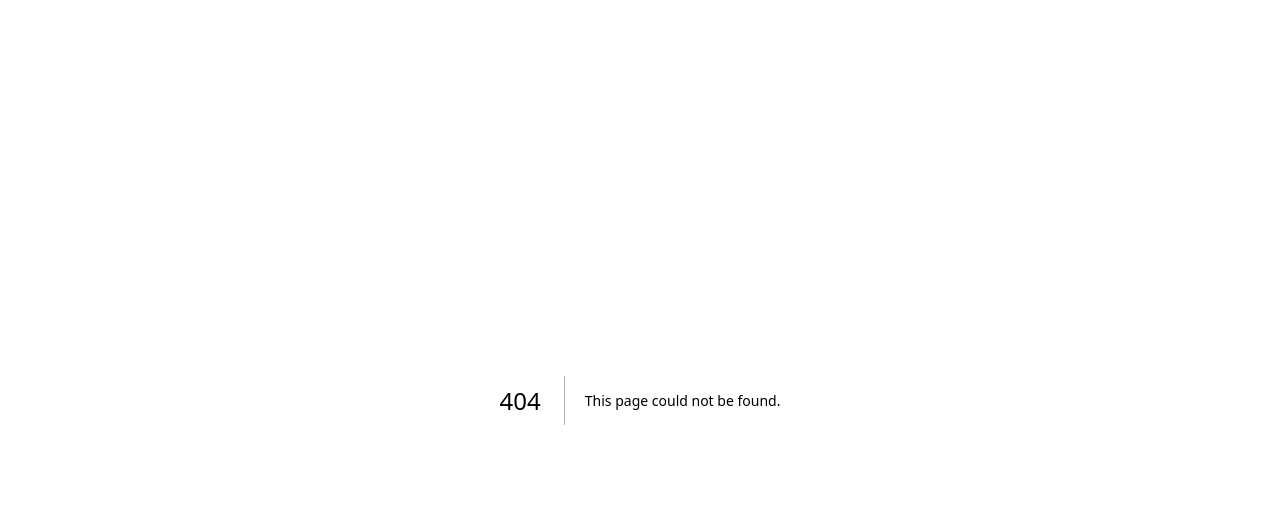
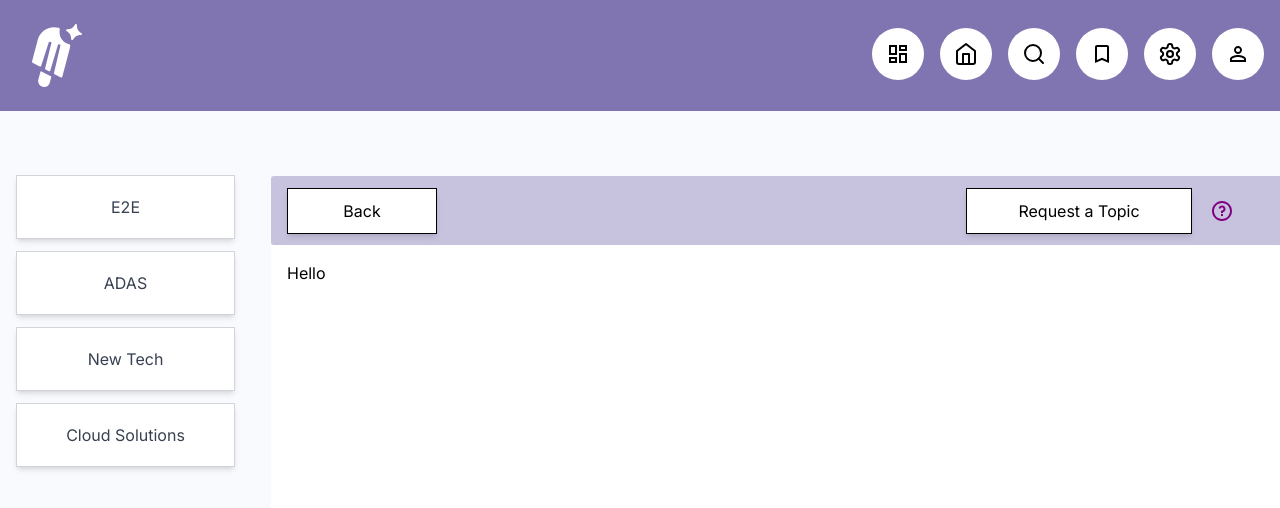
Before and after one commit to Ami-Sukumar01/Carbyte-Academy, a Next.js app: page /spaces/1 in a window 1280 px wide. Before the commit this address had no page. Shown: the top 508 px of the page. Built offline with nearby package versions, Linux system fonts and the light colour scheme.

Commit message:
worked on layout page,still have to work on popover as header is overlapping

```diff
--- /dev/null
+++ b/app/spaces/[e2e]/page.tsx
@@ -0,0 +1,12 @@
+import PageHeader from "@/components/Header"
+import TestComponent from "@/components/TestComponent"
+
+
+export default function SpacePage() {
+    return (
+      <>
+      <h1> Hello</h1>
+
+        </>
+    )
+}
--- /dev/null
+++ b/app/spaces/layout.tsx
@@ -0,0 +1,149 @@
+"use client";
+
+import PageHeader from "@/components/Header";
+import { RiQuestionLine } from "react-icons/ri";
+import { useState } from "react";
+
+export default function SpacesLayout({
+  children,
+}: {
+  children: React.ReactNode;
+}) {
+  const [showTooltip, setShowTooltip] = useState(false);
+
+  return (
+    <>
+      <section
+        className="flex flex-col min-h-screen"
+        style={{ backgroundColor: "#F8FAFE" }}
+      >
+        {/* Page Header (Navigation Bar) */}
+        <PageHeader />
+
+        {/* Main layout after the header */}
+        <div className="flex flex-1 overflow-hidden mt-6">
+          {/* Sidebar */}
+          <div className="w-[251px] p-4">
+            <div className="flex flex-col space-y-3 mt-6">
+              {/* Sidebar buttons */}
+              <button className="w-full h-[64px] bg-white shadow-md text-gray-700 rounded-lg border border-gray-300">
+                E2E
+              </button>
+              <button className="w-full h-[64px] bg-white shadow-md text-gray-700 rounded-lg border border-gray-300">
+                ADAS
+              </button>
+              <button className="w-full h-[64px] bg-white shadow-md text-gray-700 rounded-lg border border-gray-300">
+                New Tech
+              </button>
+              <button className="w-full h-[64px] bg-white shadow-md text-gray-700 rounded-lg border border-gray-300">
+                Cloud Solutions
+              </button>
+            </div>
+          </div>
+
+          {/* Right side content */}
+          <div className="flex-1 flex flex-col mt-6">
+            {/* Back button navbar covering entire right side */}
+            <div
+              className="flex items-center justify-between"
+              style={{
+                backgroundColor: "rgba(128, 117, 177, 0.41)",
+                borderRadius: "3px",
+                height: "69px",
+                width: "100%",
+                marginTop: "17px",
+                marginLeft: "20px",
+                padding: "0 16px",
+              }}
+            >
+              {/* Back Button */}
+              <button
+                className="bg-white text-black px-4 py-2 rounded-lg shadow-md"
+                style={{
+                  width: "150px",
+                  height: "46px",
+                  borderColor: "black",
+                  borderWidth: "1.5px",
+                }}
+              >
+                Back
+              </button>
+
+              {/* Request a Topic Button and Question Icon */}
+              <div className="flex items-center space-x-2 relative">
+                <button
+                  className="bg-white text-black px-4 py-2 rounded-lg shadow-md"
+                  style={{
+                    width: "226px",
+                    height: "46px",
+                    borderColor: "black",
+                    borderWidth: "1.5px",
+                    marginRight: "10px",
+                  }}
+                >
+                  Request a Topic
+                </button>
+
+                {/* Question Icon with Popover */}
+                <div
+                  className="relative group"
+                  onMouseEnter={() => setShowTooltip(true)}
+                  onMouseLeave={() => setShowTooltip(false)}
+                  style={{ zIndex: 9999, position: "relative" }} // Ensure popover is on top and has relative position
+                >
+                  <RiQuestionLine
+                    size={24}
+                    style={{
+                      color: "purple",
+                      cursor: "pointer",
+                      marginRight: "50px",
+                    }}
+                  />
+
+                  {/* Popover Box */}
+                  {showTooltip && (
+                    <div
+                      className="absolute left-1/2 transform -translate-x-1/2 bottom-full mb-4 w-[246px] h-[100px] p-4 text-black bg-white border border-gray-300 rounded-lg shadow-md"
+                      style={{
+                        whiteSpace: "normal",
+                        zIndex: 9999, // Ensure it's above everything else
+                      }}
+                    >
+                      <p>This is a popover button.</p>
+
+                      {/* Arrow (triangle) */}
+                      <div
+                        className="absolute bottom-[-8px] left-1/2 transform -translate-x-1/2"
+                        style={{
+                          width: 0,
+                          height: 0,
+                          borderLeft: "15px solid transparent",
+                          borderRight: "15px solid transparent",
+                          borderTop: "15px solid white",
+                        }}
+                      />
+                    </div>
+                  )}
+                </div>
+              </div>
+            </div>
+
+            {/* Main content (under navbar) */}
+            <div
+              className="flex-1 p-4 overflow-y-auto"
+              style={{
+                backgroundColor: "#ffffff",
+                borderRadius: "4px",
+                marginLeft: "20px",
+                marginTop: "0",
+                maxHeight: "calc(100vh - 128px)",
+              }}
+            >
+              {children}
+            </div>
+          </div>
+        </div>
+      </section>
+    </>
+  );
+}
--- a/app/spaces/page.tsx
+++ b/app/spaces/page.tsx
@@ -1,11 +1,7 @@
-import PageHeader from "@/components/Header"
-import TestComponent from "@/components/TestComponent"
-
 
 export default function SpacePage() {
     return (
         <div>
-        <PageHeader/>
 
         </div>
     )
--- a/components/Header.tsx
+++ b/components/Header.tsx
@@ -1,38 +1,37 @@
 import React from "react";
 import Image from "next/image";
-import { MdOutlineDashboard , MdBookmarkBorder , MdOutlinePersonOutline } from "react-icons/md"; // Example icons
-import { FiHome , FiSearch } from "react-icons/fi";
+import { MdOutlineDashboard, MdBookmarkBorder, MdOutlinePersonOutline } from "react-icons/md";
+import { FiHome, FiSearch } from "react-icons/fi";
 import { LuSettings } from "react-icons/lu";
-import IconBox from "./IconBox"; // Assuming IconBox is in the same folder
-import TestComponent from "./TestComponent";
+import IconBox from "./IconBox";
 
 // Path to the logo
 const logoPath = "/popsicle-icon.svg";
 
 const PageHeader = () => {
     return (
-      <nav className="relative bg-[#8075B1] w-[1440] h-[111px] flex items-center justify-between px-8">
+      <nav className="relative bg-[#8075B1] w-full h-[111px] flex items-center justify-between px-8 z-10"> {/* Lower z-index */}
         {/* Logo on the left */}
         <div className="flex items-center">
           <Image
-            src="/popsicle-icon.svg" // Replace with your logo path
+            src="/popsicle-icon.svg"
             alt="Popsicle"
-            width={50} // Adjust the logo size
+            width={50}
             height={50}
           />
         </div>
 
         {/* Icons on top of the nav */}
-        <div className="absolute top-3 right-0 m-4 z-10 flex space-x-4">
+        <div className="absolute top-3 right-0 m-4 flex space-x-4 z-10">
           <IconBox icon={<MdOutlineDashboard size={24} />} />
           <IconBox icon={<FiHome size={24} />} />
           <IconBox icon={<FiSearch size={24} />} />
           <IconBox icon={<MdBookmarkBorder size={24} />} />
           <IconBox icon={<LuSettings size={24} />} />
-          <IconBox icon={<MdOutlinePersonOutline  size={24} />} />
+          <IconBox icon={<MdOutlinePersonOutline size={24} />} />
         </div>
       </nav>
     );
-  };
+};
 
-  export default PageHeader;
+export default PageHeader;
--- a/components/IconBox.tsx
+++ b/components/IconBox.tsx
@@ -5,7 +5,7 @@ type IconBoxProps = {
 };
 
 const IconBox = ({ icon }: IconBoxProps) => (
-  <div className='flex w-[52px] h-[52px] shrink-0 grow-0 items-center justify-center rounded-[30px] bg-white transition-shadow duration-300 ease-in-out hover:shadow-[6px_6px_0_black] '>
+  <div className='flex w-[52px] h-[52px] shrink-0 grow-0 items-center justify-center rounded-[30px] bg-white transition-shadow duration-300 ease-in-out hover:shadow-[6px_6px_0_black]'>
     {icon}
   </div>
 );
```
